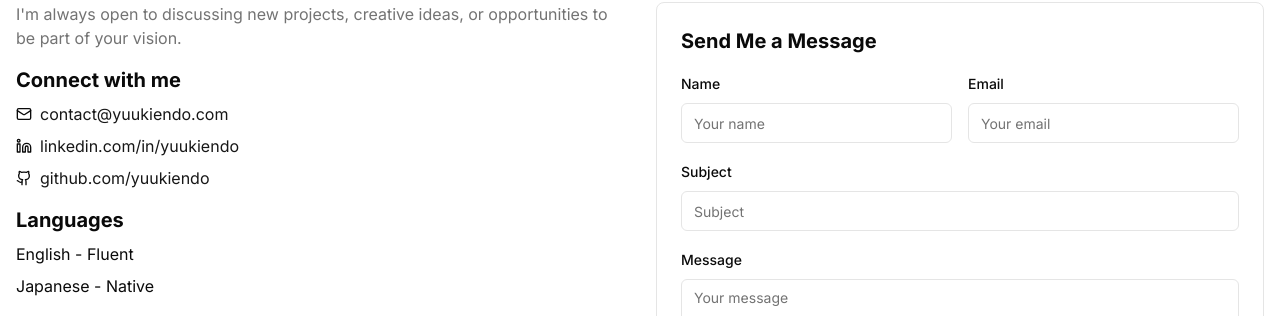
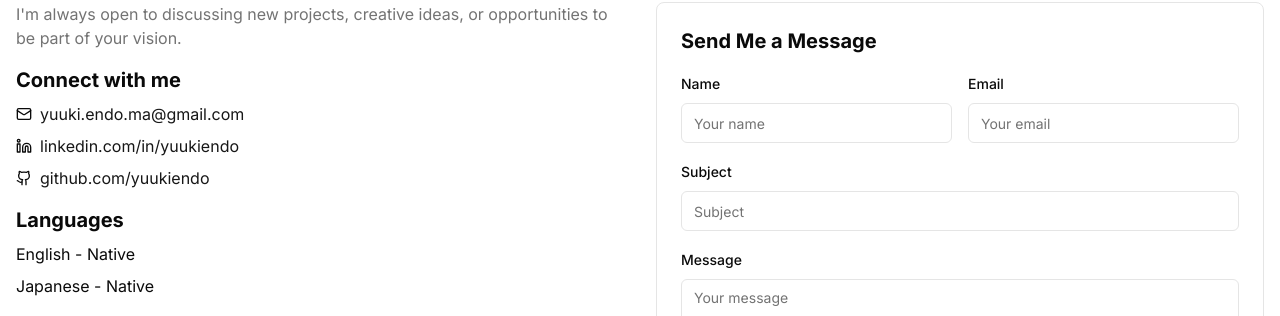
Before and after one commit to YuukiEndo/yuukiendo.github.io, a Next.js app: page /contact in a window 1280 px wide. Shown: the part 271-587 px from the top of the page. Built offline with nearby package versions, Linux system fonts and the light colour scheme.

Commit message:
changed contacts

```diff
--- a/app/contact/page.tsx
+++ b/app/contact/page.tsx
@@ -39,8 +39,8 @@ export default function ContactPage() {
                   <h2 className="text-xl font-bold">Connect with me</h2>
                   <div className="flex items-center gap-2">
                     <Mail className="h-4 w-4" />
-                    <a href="mailto:contact@yuukiendo.com" className="text-primary hover:underline">
-                      contact@yuukiendo.com
+                    <a href="mailto:yuuki.endo.ma@gmail.com" className="text-primary hover:underline">
+                      yuuki.endo.ma@gmail.com
                     </a>
                   </div>
                   <div className="flex items-center gap-2">
@@ -69,7 +69,7 @@ export default function ContactPage() {
 
                 <div className="space-y-2">
                   <h2 className="text-xl font-bold">Languages</h2>
-                  <p>English - Fluent</p>
+                  <p>English - Native</p>
                   <p>Japanese - Native</p>
                 </div>
               </div>
```
